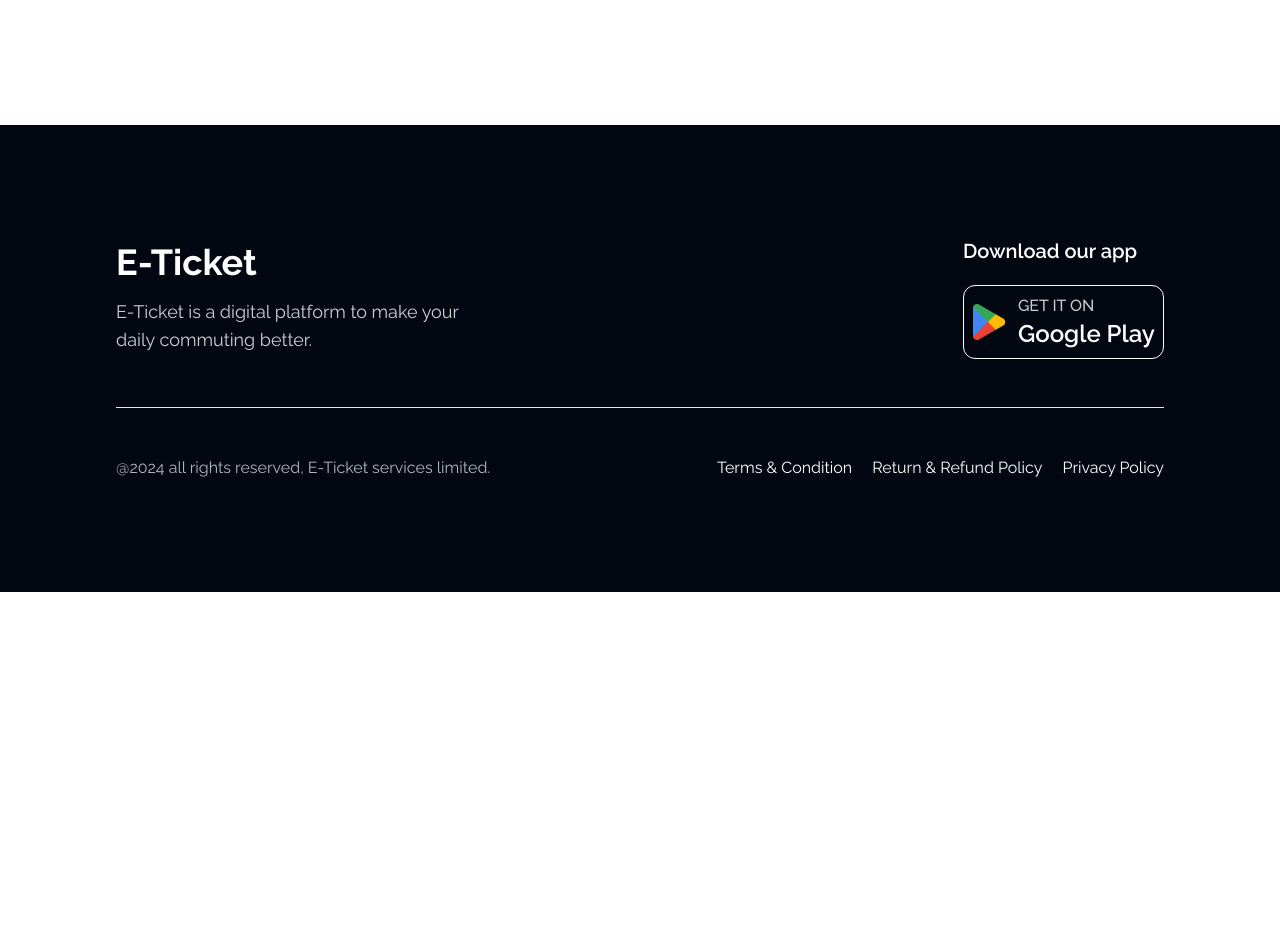
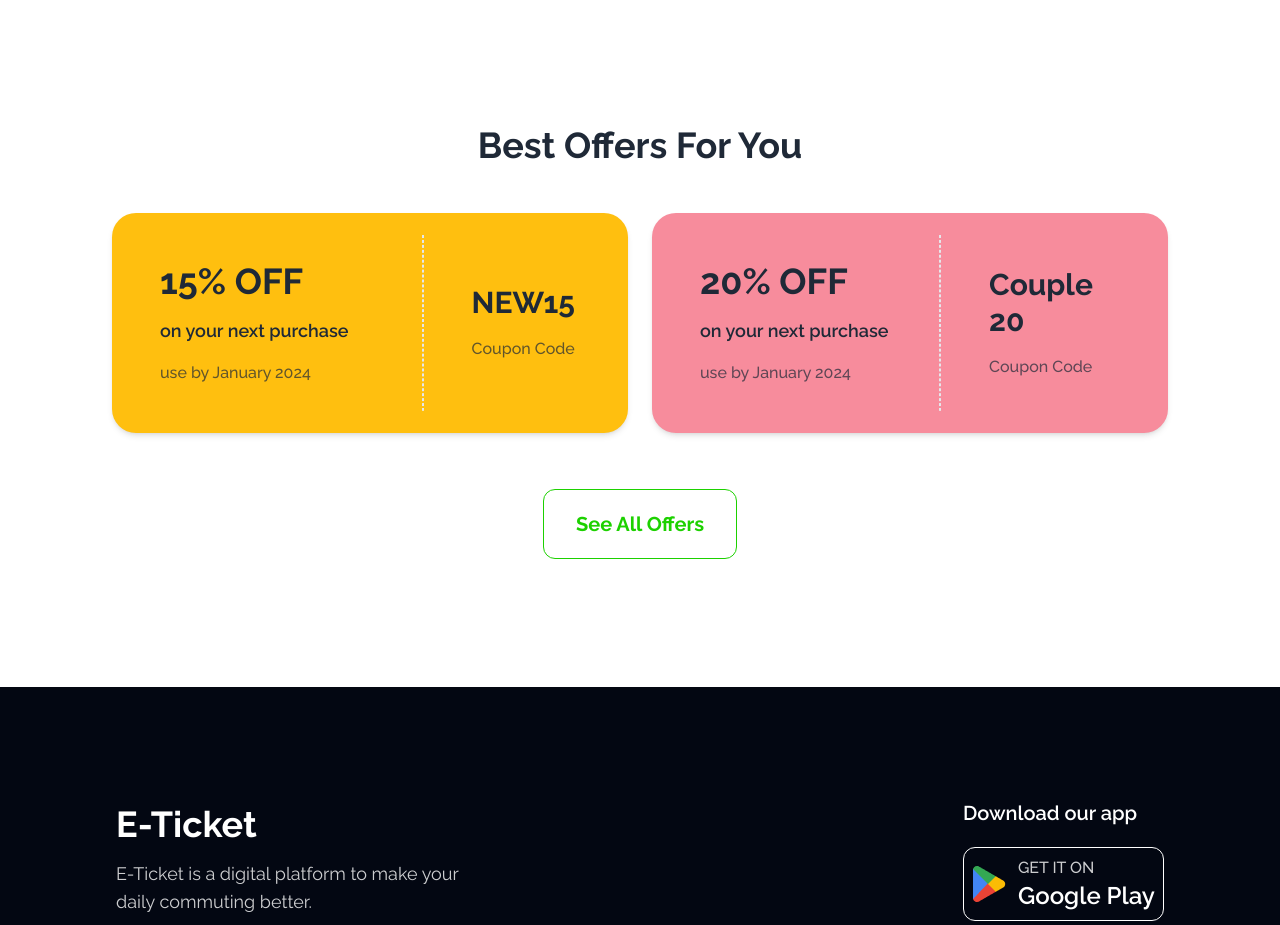
Before and after one commit to Mubasshir14/e-ticketing, a plain HTML site: page index.html in a window 1280 px wide. Shown: the part 880-1805 px from the top of the page. Before the commit the page ends 1472 px from the top, so only its background shows below. Drawn offline with nearby package versions, Linux system fonts and the light colour scheme.

Commit message:
ain part one

```diff
--- a/index.html
+++ b/index.html
@@ -100,8 +100,50 @@
     </header>
     <!-- end of header -->
     <!-- start of main -->
-    <main>
+    <main class="container mx-auto">
+        <!-- best offer -->
+        <div id="best-offer" class="px-5 lg:px-28 mb-10 lg:mb-32">
+            <div class="text-center mb-6 lg:mb-12">
+                <h2 class="text-2xl lg:text-4xl font-bold">Best Offers For You</h2>
+            </div>
 
+            <div class="grid gap-4 lg:gap-6 grid-cols-1 lg:grid-cols-2 mb-6 lg:mb-14">
+
+                <div class="flex flex-col lg:flex-row items-center bg-[#FFBF0F] rounded-3xl shadow-md">
+                    <div class="p-5 lg:p-12 w-[60%] space-y-4">
+                        <h2 class="text-4xl font-bold">15% OFF</h2>
+                        <h4 class="text-lg font-semibold">on your next purchase</h4>
+                        <p class="font-medium opacity-70">use by January 2024</p>
+                    </div>
+
+                    <div class="w-[80%] h-[1px] lg:w-[1px] lg:h-[80%] border-dashed border border-b-white"></div>
+
+                    <div class="p-5 lg:p-12 space-y-4">
+                        <h2 class="text-3xl font-bold">NEW15</h2>
+                        <p class="font-medium opacity-70">Coupon Code</p>
+                    </div>
+                </div>
+
+                <div class="flex flex-col lg:flex-row items-center bg-[#F78C9C] rounded-3xl shadow-md">
+                    <div class="p-5 lg:p-12 w-[60%] space-y-4">
+                        <h2 class="text-4xl font-bold">20% OFF</h2>
+                        <h4 class="text-lg font-semibold">on your next purchase</h4>
+                        <p class="font-medium opacity-70">use by January 2024</p>
+                    </div>
+
+                    <div class="w-[80%] h-[1px] lg:w-[1px] lg:h-[80%] border-dashed border border-b-white"></div>
+
+                    <div class="p-5 lg:p-12 space-y-4">
+                        <h2 class="text-3xl font-bold">Couple 20</h2>
+                        <p class="font-medium opacity-70">Coupon Code</p>
+                    </div>
+                </div>
+            </div>
+
+            <div class="text-center">
+                <button class="py-5 px-8 border border-[#1DD100] rounded-xl text-[#1DD100] text-xl font-bold">See All Offers</button>
+            </div>
+        </div>
     </main>
     <!-- end of main -->
 
```
